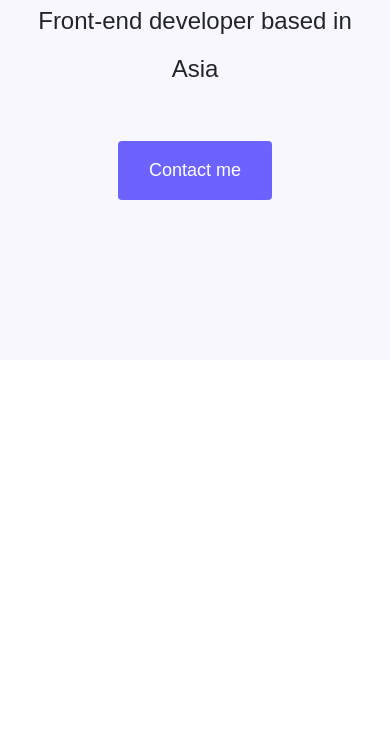
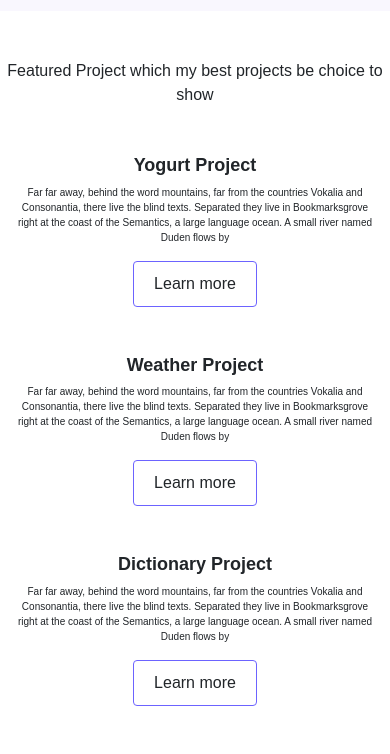
Before and after one commit to HNIN-PHYU-WAI/portfolio-project, a plain HTML site: page index.html in a window 390 px wide. Shown: the part 571-1325 px from the top of the page. Before the commit the page ends 931 px from the top, so only its background shows below. Drawn offline with nearby package versions, Linux system fonts and the light colour scheme.

Commit message:
future project added

```diff
--- a/index.html
+++ b/index.html
@@ -27,7 +27,61 @@
       <h1>HNIN PHYU WAI</h1>
       <h2 class="mb-5">Front-end developer based in Asia</h2>
       <div>
-        <a href="#" class="btn btn-branding">Contact me</a>
+        <a href="#" class="btn btn-branding contact-button">Contact me</a>
+      </div>
+    </div>
+    <p class="text-center mt-5 mb-5">Featured Project which my best projects be choice to show</p>
+    <div class="container">
+      <div class="row mb-5">
+        <div class="col-sm-6 d-none d-sm-block">
+          <img src="images/yogurt.png"
+          class="img border rounded"
+          alt="yogurt image">
+        </div>
+        <div class="col-sm-6">
+          <h2>Yogurt Project</h2>
+          <p>Far far away, behind the word mountains,
+            far from the countries Vokalia and Consonantia,
+            there live the blind texts. Separated they live
+            in Bookmarksgrove right at the coast of the Semantics,
+            a large language ocean. A small river named Duden flows by
+          </p>
+          <a href="#" class="btn btn-branding learnMore-button">Learn more</a>
+        </div>
+      </div>
+      <div class="row mb-5">
+        <div class="col-sm-6">
+          <h2>Weather Project</h2>
+          <p>Far far away, behind the word mountains,
+            far from the countries Vokalia and Consonantia,
+            there live the blind texts. Separated they live
+            in Bookmarksgrove right at the coast of the Semantics,
+            a large language ocean. A small river named Duden flows by
+          </p>
+          <a href="#"  class="btn btn-branding learnMore-button">Learn more</a>
+        </div>
+        <div class="col-sm-6 d-none d-sm-block">
+          <img src="images/weather.png"
+          class="img border rounded p-2"
+          alt="weather image">
+        </div>
+      </div>
+      <div class="row mb-5">
+        <div class="col-sm-6 d-none d-sm-block">
+          <img src="images/dictionary.png"
+           class="img border rounded"
+           alt="dictionary image">
+        </div>
+        <div class="col-sm-6">
+          <h2>Dictionary Project</h2>
+          <p>Far far away, behind the word mountains,
+            far from the countries Vokalia and Consonantia,
+            there live the blind texts. Separated they live
+            in Bookmarksgrove right at the coast of the Semantics,
+            a large language ocean. A small river named Duden flows by
+          </p>
+          <a href="#" class="btn btn-branding learnMore-button">Learn more</a>
+        </div>
       </div>
     </div>
   </body>
--- a/styles/portfolio.css
+++ b/styles/portfolio.css
@@ -22,7 +22,7 @@ p {
 .hero{
   background:var(--secondary-color) ;
   text-align: center;
-  padding: 160px 20px;
+  padding: 150px 20px;
 }
 
 .hero p{
@@ -39,7 +39,7 @@ p {
   line-height: 2;
 }
 
-.btn-branding{
+.contact-button{
   color:white;
   background:var(--branding-color) ;
   border-radius: 4px;
@@ -47,3 +47,53 @@ p {
   line-height: 27px;
   padding: 15px 30px;
 }
+
+a{
+  text-decoration: none;
+  padding: 10px 20px;
+  border: 1px solid var(--branding-color);
+  border-radius: 4px;
+}
+
+img{
+  max-width: 400px;
+}
+
+.container h2{
+  font-weight: 900px;
+}
+
+.learnMore-button{
+  border:1px solid var(--branding-color);
+  border-radius: 4px;
+}
+
+@media(max-width:500px){
+
+  h1{
+    font-size: 50px;
+  }
+  .hero h2{
+    font-size: 15px;
+  }
+  .hero p{
+    font-size: 18px;
+  }
+  .btn-branding{
+    padding: 10px 20px;
+  }
+  .container{
+    text-align: center;
+  }
+  .container h2{
+    text-align: center;
+    font-size: 18px;
+    font-weight: bold;
+  }
+  .container p{
+    text-align: center;
+    font-size: 10px;
+    line-height: 1.5;
+  }
+
+}
```
Also changed, not shown: images/dictionary.png (added), images/weather.png (added), images/yogurt.png (added).
